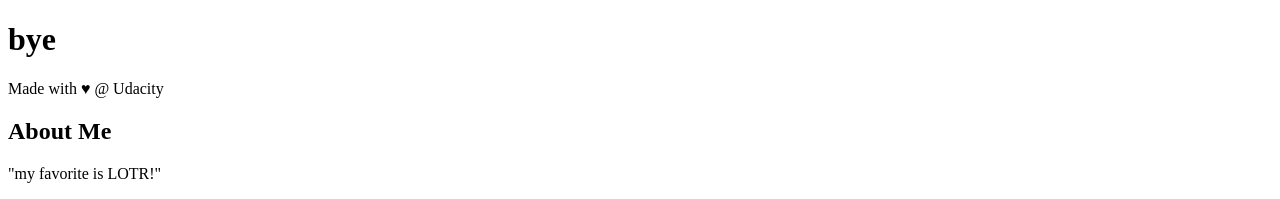
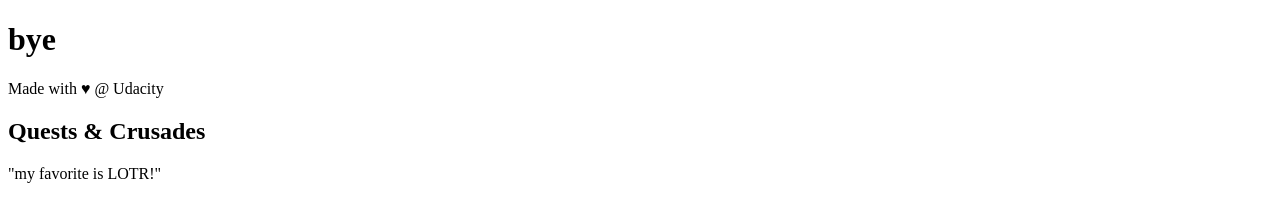
Before and after one commit to amaniahmad/my-travel, a plain HTML site: page new-project-commit/index.html in a window 1280 px wide. Shown: the top 199 px of the page. Drawn offline with Linux system fonts and the light colour scheme; files that its build step writes are made by us from their sources; a script that the page names is missing.

Commit message:
Adventurous Quest

```diff
--- a/new-project-commit/index.html
+++ b/new-project-commit/index.html
@@ -32,7 +32,7 @@
 
 <!-- start of new content -->
 <aside>
-    <h2>About Me</h2>
+    <h2>Quests & Crusades</h2>
 <p> "my favorite is LOTR!"</p>
 
     <p>Lorem ipsum dolor sit amet, consectetur adipisicing elit. Eos, debitis earum molestias veniam suscipit aliquam totam exercitationem tempore neque vitae. Minima, corporis pariatur facere at quo porro beatae similique! Odit.</p>
```
